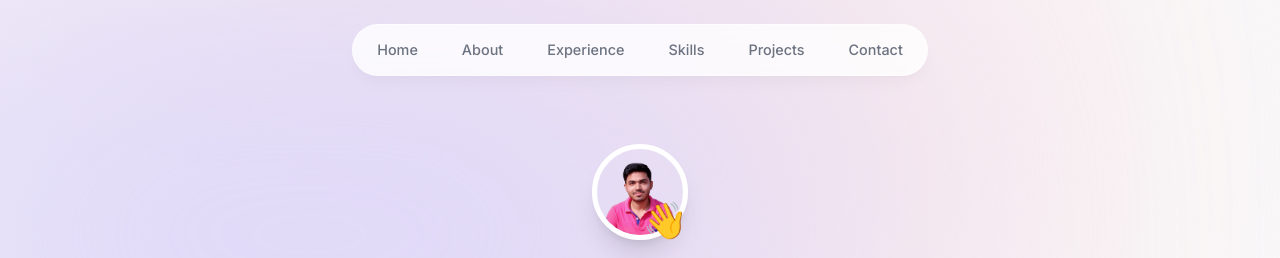
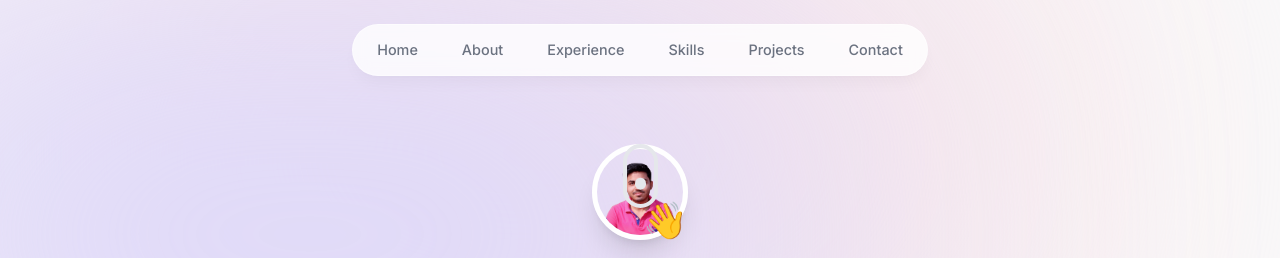
Before and after one commit to thehashmap/thehashmap.github.io, a Next.js app: page / in a window 1280 px wide. Shown: the top 258 px of the page. Built offline with nearby package versions, Linux system fonts and the light colour scheme.

Commit message:
feat: add section divider

```diff
--- a/app/page.tsx
+++ b/app/page.tsx
@@ -1,9 +1,11 @@
 import Intro from "@/components/intro";
+import SectionDivider from "@/components/section-divider";
 
 export default function Home() {
   return (
     <main className="flex flex-col items-center px-4">
       <Intro />
+      <SectionDivider />
     </main>
   );
 }
--- /dev/null
+++ b/components/section-divider.tsx
@@ -0,0 +1,31 @@
+"use client";
+
+import React from "react";
+import { motion } from "framer-motion";
+
+export default function SectionDivider() {
+  return (
+    <motion.div
+      className="absolute w-full flex justify-center items-center"
+      initial={{ opacity: 0, y: 100 }}
+      animate={{ opacity: 1, y: 0 }}
+      transition={{ delay: 0.125 }}
+    >
+      <a href="#about">
+        <div className="w-[35px] h-[64px] rounded-3xl border-4 border-gray-200 flex justify-center items-start p-2">
+          <motion.div
+            animate={{
+              y: [0, 24, 0],
+            }}
+            transition={{
+              duration: 1.5,
+              repeat: Infinity,
+              repeatType: "loop",
+            }}
+            className="w-3 h-3 rounded-full bg-gray-200 mb-1"
+          />
+        </div>
+      </a>
+    </motion.div>
+  );
+}
```
